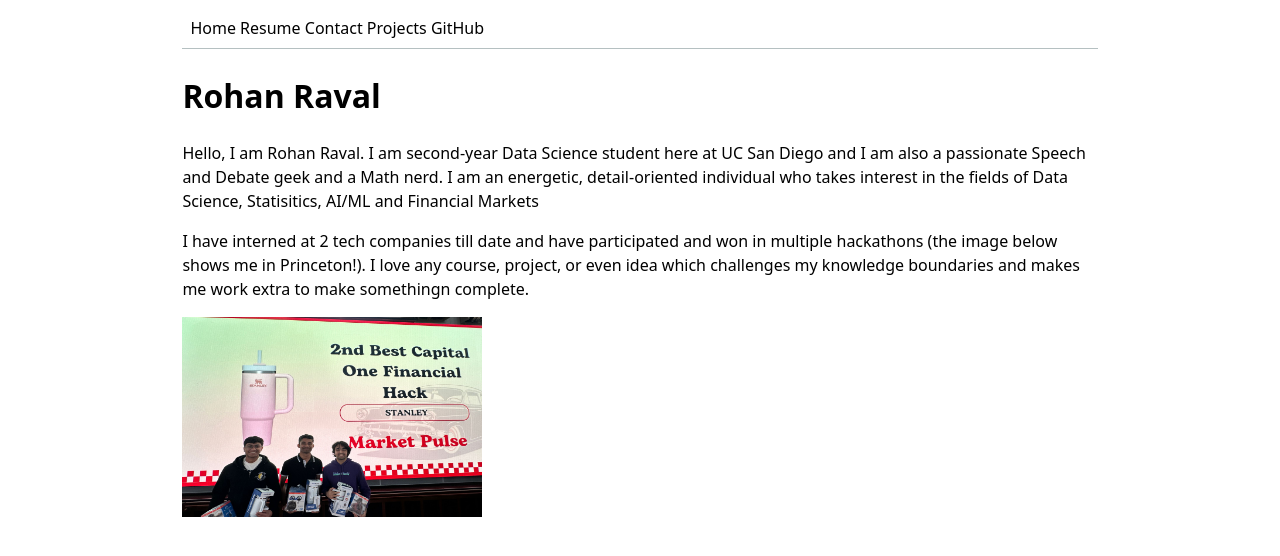
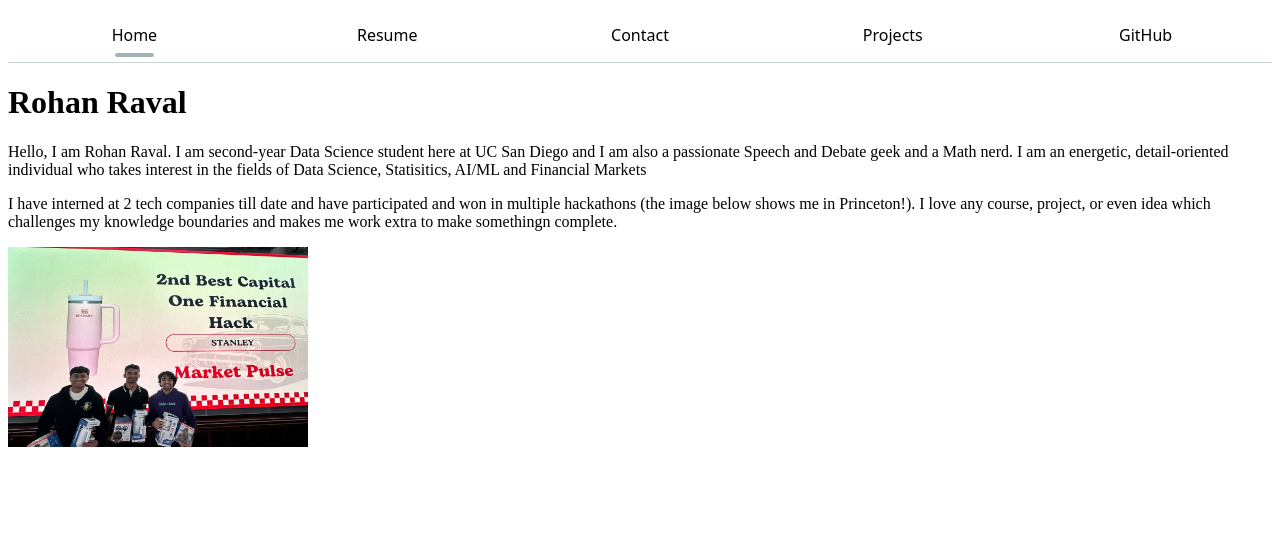
Before and after one commit to rohanraval2/portfolio, a plain HTML site: page index.html in a window 1280 px wide. Drawn offline with Linux system fonts and the light colour scheme.

Commit message:
major changes and active nav bar lab02

```diff
--- a/index.html
+++ b/index.html
@@ -9,11 +9,11 @@
 <body>
     <nav>
         <ul>
-            <li><a href="/portfolio/index.html" class="current">Home</a></li>
-            <li><a href="/portfolio/resume/index.html" class="current">Resume</a></li>
-            <li><a href="/portfolio/contact/index.html" class="current">Contact</a></li>
-            <li><a href="/portfolio/projects/index.html" class="current">Projects</a></li>
-            <li><a href="https://github.com/rohanraval2" target="_blank" class="current">GitHub</a></li>
+            <li><a href="/portfolio/index.html" class="active">Home</a></li>
+            <li><a href="/portfolio/resume/index.html" >Resume</a></li>
+            <li><a href="/portfolio/contact/index.html">Contact</a></li>
+            <li><a href="/portfolio/projects/index.html" >Projects</a></li>
+            <li><a href="https://github.com/rohanraval2" target="_blank">GitHub</a></li>
         </ul>
     </nav>
     <h1>Rohan Raval</h1>
--- a/style.css
+++ b/style.css
@@ -1,38 +1,56 @@
-:root {
-  --color-accent: oklch(65% 50% 0);
-  accent-color: var(--color-accent);
+nav {
+  display: flex;
+  justify-content: space-around;
+  border-bottom: 1px solid #cbd5d1; /* light gray border */
+  font-family: system-ui, sans-serif;
 }
 
-body {
-  font: 100%/1.5 system-ui;
-  max-width: 1020ch;
-  margin-inline: max(1em, (100% - 100ch) / 2);
-}
-
-/* Navigation styles */
-nav {
+nav ul {
   display: flex;
-  text-align: center;
-  padding: 0.5em;
-  margin-bottom: 2.5ch;
-  border-bottom: 1px solid oklch(80% 3% 200);
-}
-
-/* Navigation links */
-nav a {
-  text-decoration: none;
-  color: inherit;
-  display: contents;
-  background-color: oklch(from var(--color-accent) 95% 5% h);
-}
-
-/* Navigation list and items */
-nav ul {
   list-style: none;
   padding: 0;
   margin: 0;
+  width: 100%;
 }
 
-nav ul li {
-  display: contents;
+nav li {
+  flex: 1;
+  text-align: center;
 }
+
+nav a {
+  display: inline-block;
+  padding: 1em;
+  text-decoration: none;
+  color: black;
+  position: relative;
+  transition: background-color 0.2s ease;
+}
+
+/* Active link style */
+nav a.active::after {
+  content: "";
+  position: absolute;
+  left: 25%;
+  right: 25%;
+  bottom: 0.3em;
+  height: 4px;
+  background-color: #a3b3b3; /* light blue-gray bar */
+  border-radius: 2px;
+}
+
+/* Hover effect */
+nav a:hover {
+  background-color: #fae6eb; /* soft pink background */
+}
+
+nav a:hover::after {
+  content: "";
+  position: absolute;
+  left: 25%;
+  right: 25%;
+  bottom: 0.3em;
+  height: 4px;
+  background-color: #e04080; /* vibrant pink bar */
+  border-radius: 2px;
+}
```
Also changed, not shown: contact/index.html (+1 -1 lines), projects/index.html (+1 -1 lines), resume/index.html (+1 -1 lines).
